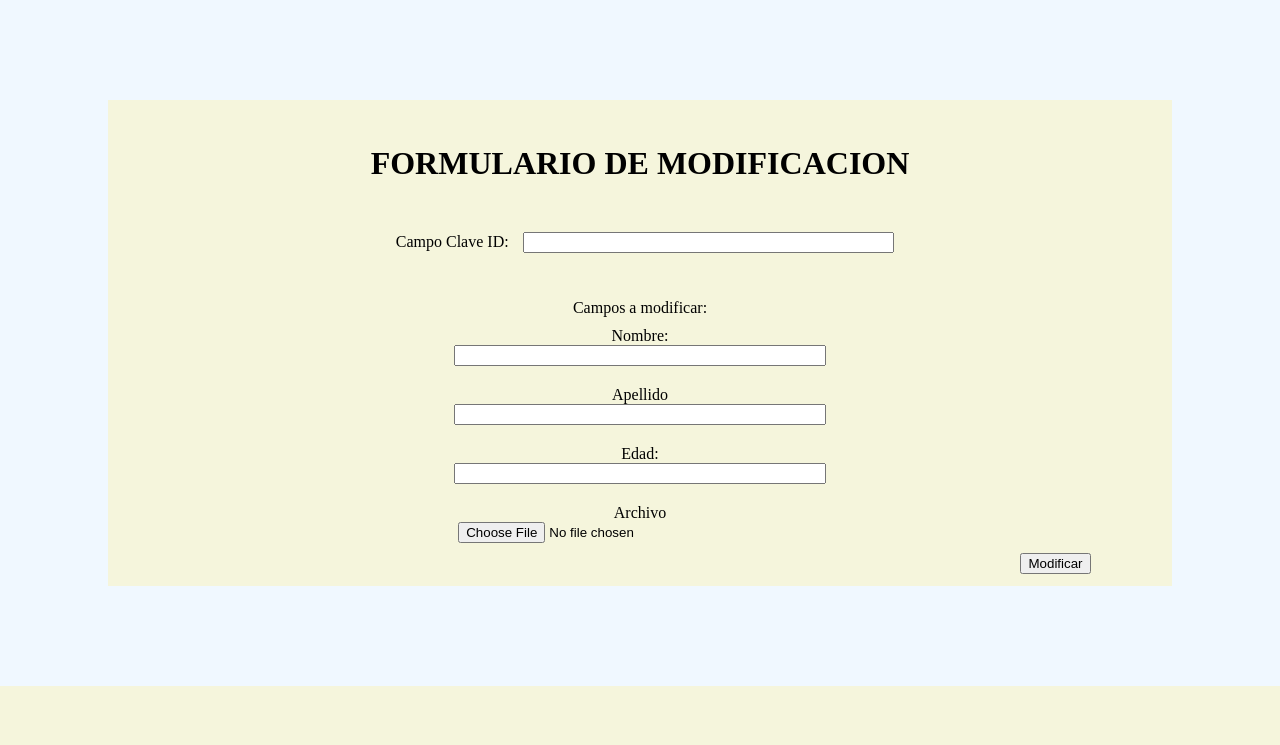
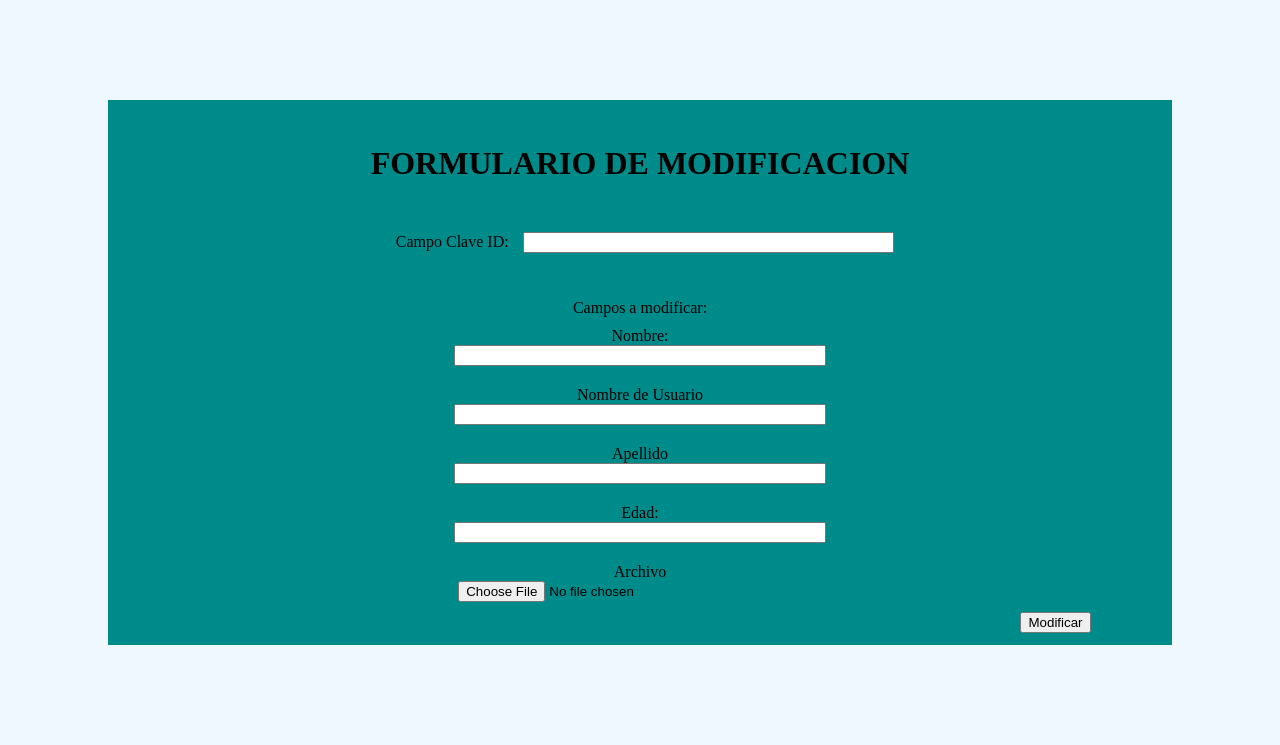
Before and after one commit to danteuri/PhpEjemplo-subirArchivoABase, a PHP site: page /forms/form-modificacion.php in a window 1280 px wide. Shown: the part 128-873 px from the top of the page. Before the commit the page ends 814 px from the top, so only its background shows below. Run offline with PHP 8.4, Linux system fonts and the light colour scheme.

Commit message:
rgjivbresjgvwe
werfgwrgvwrg

```diff
--- a/code/altas.php
+++ b/code/altas.php
@@ -23,7 +23,7 @@ if($foto != "none")
 	$base = "gestion_s";
 $Conexion =  mysqli_connect("localhost","root","",$base);
 
-$cadena= "INSERT INTO persona(apellido, nombre, usu, edad, foto) VALUES ('$ape','$nom', '$usu' ,'$ed','$contenido')";
+$cadena= "INSERT INTO persona(apellido, nombre, usuario, edad, foto) VALUES ('$ape','$nom', '$usu' ,'$ed','$contenido')";
 
 $resultado = mysqli_query($Conexion,$cadena);
 
--- a/code/modificacion.php
+++ b/code/modificacion.php
@@ -11,6 +11,7 @@ include 'menu.php';
 
 $ape = $_POST['apellido'];
 $id = $_POST['id'];
+$usu = $_POST['usuario'];
 $nom = $_POST['nombre'];
 $ed = $_POST['edad'];
 $foto = $_FILES["foto"]["tmp_name"];
@@ -32,7 +33,7 @@ if($Conexion){
 	echo "la conexion ha fallado "."<br>";
 }
 }
-$cadena = "UPDATE  persona SET nombre = '$nom', apellido = '$ape', edad = '$ed', foto = '$contenido' WHERE id = '$id' ";
+$cadena = "UPDATE  persona SET nombre = '$nom', apellido = '$ape', usuario = '$usu', edad = '$ed', foto = '$contenido' WHERE id = '$id' ";
 
 $resultado = mysqli_query($Conexion,$cadena);
 
--- a/css/altaBajaModificacion.css
+++ b/css/altaBajaModificacion.css
@@ -2,7 +2,7 @@
     margin: 100px;
     display: flex;
     flex-direction: column;
-    background-color: beige;
+    background-color: darkcyan;
     padding: 1%;
     outline-color: rgb(0, 0, 0);
 }
--- a/css/formAltas.css
+++ b/css/formAltas.css
@@ -2,7 +2,7 @@
     margin: 200px;
     display: flex;
     flex-direction: column;
-    background-color: beige;
+    background-color: darkcyan;
     padding: 5%;
     outline-color: rgb(0, 0, 0);
 }
--- a/forms/form-modificacion.php
+++ b/forms/form-modificacion.php
@@ -31,6 +31,11 @@ include '../code/menu.php';
 	    </div>
 
 		<div class="grupoInputs">
+		<label for="usuario">Nombre de Usuario</label><br>
+		<input type="text" name="usuario">
+		</div>
+
+		<div class="grupoInputs">
 			<label for="apellido">Apellido</label><br>
 			<input type="text" name="apellido">
 		</div>
```
